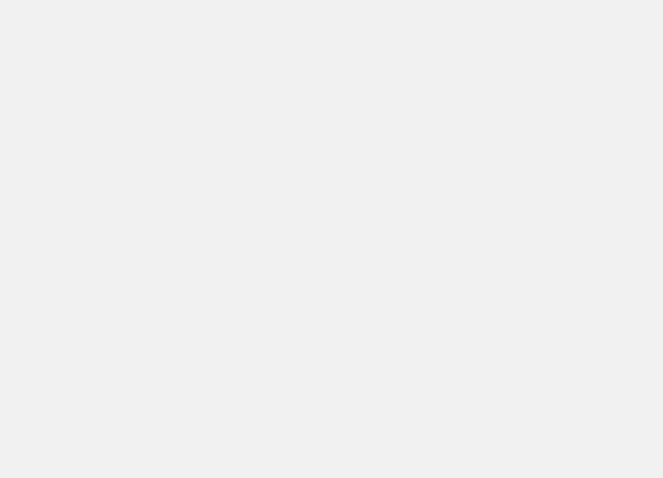
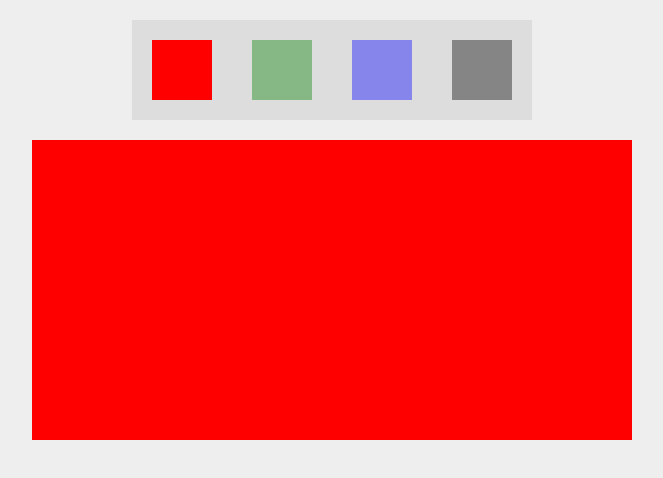
Before and after one commit to ibrahimmahmoud99/Scroller-progress, a plain HTML site: page landingpage/index.html in a window 1280 px wide. Shown: the top 478 px of the page, without its empty margins (308-971 px from the left). Drawn offline with Linux system fonts and the light colour scheme.

Commit message:
Add files via upload

```diff
--- a/landingpage/index.html
+++ b/landingpage/index.html
@@ -6,9 +6,62 @@
     <meta name="viewport" content="width=device-width, initial-scale=1.0">
     <link href="style.css" rel="stylesheet">
     <title>Page Scroll</title>
+    <style>
+    body {
+        background-color: #eee;
+      }
+      ul {
+        padding: 0;
+        margin: 0;
+        background-color: #ddd;
+        margin: 20px auto;
+        padding: 20px;
+        width: 400px;
+        list-style: none;
+        display: flex;
+        justify-content: space-between;
+      }
+      ul li {
+        width: 60px;
+        height: 60px;
+        border: 2px solid transparent;
+        opacity: 0.4;
+        cursor: pointer;
+        transition: 0.3s;
+      }
+      ul li.active,
+      ul li:hover {
+        opacity: 1;
+      }
+      ul li:first-child {
+        background-color: red;
+      }
+      ul li:nth-child(2) {
+        background-color: green;
+      }
+      ul li:nth-child(3) {
+        background-color: blue;
+      }
+      ul li:nth-child(4) {
+        background-color: black;
+      }
+      .experiment {
+        background-color: red;
+        width: 600px;
+        height: 300px;
+        margin: 20px auto;
+      }
+    </style>
 </head>
 <body>
     <div class="scroller"></div>
+    <ul>
+        <li class="active" data-color="red"></li>
+        <li data-color="green"></li>
+        <li data-color="blue"></li>
+        <li data-color="black"></li>
+    </ul>
+    <div class="experiment"></div>
     <button class="button">Up</button>
     <script src="script.js"></script>
 </body>
--- a/landingpage/script.js
+++ b/landingpage/script.js
@@ -29,3 +29,39 @@ btn.onclick = function () {
     behavior: "smooth",
   });
 };
+
+/*
+  BOM [Browser Object Model]
+  Local Storage Practice
+*/
+
+let lis = document.querySelectorAll("ul li");
+let exp = document.querySelector(".experiment");
+
+if (window.localStorage.getItem("color")) {
+  // If There Is Color In Local Storage
+  // [1] Add Color To Div
+  exp.style.backgroundColor = window.localStorage.getItem("color");
+  // [2] Remove Active Class From All Lis
+  lis.forEach((li) => {
+    li.classList.remove("active");
+  });
+  // [3] Add Active Class To Current Color
+  document.querySelector(`[data-color="${window.localStorage.getItem("color")}"]`).classList.add("active");
+}
+
+lis.forEach((li) => {
+  li.addEventListener("click", (e) => {
+    // console.log(e.currentTarget.dataset.color);
+    // Remove Active Class From all Lis
+    lis.forEach((li) => {
+      li.classList.remove("active");
+    });
+    // Add Active Class To Current Element
+    e.currentTarget.classList.add("active");
+    // Add Current Color To Local Storage
+    window.localStorage.setItem("color", e.currentTarget.dataset.color);
+    // Change Div Background Color
+    exp.style.backgroundColor = e.currentTarget.dataset.color;
+  });
+});
```
